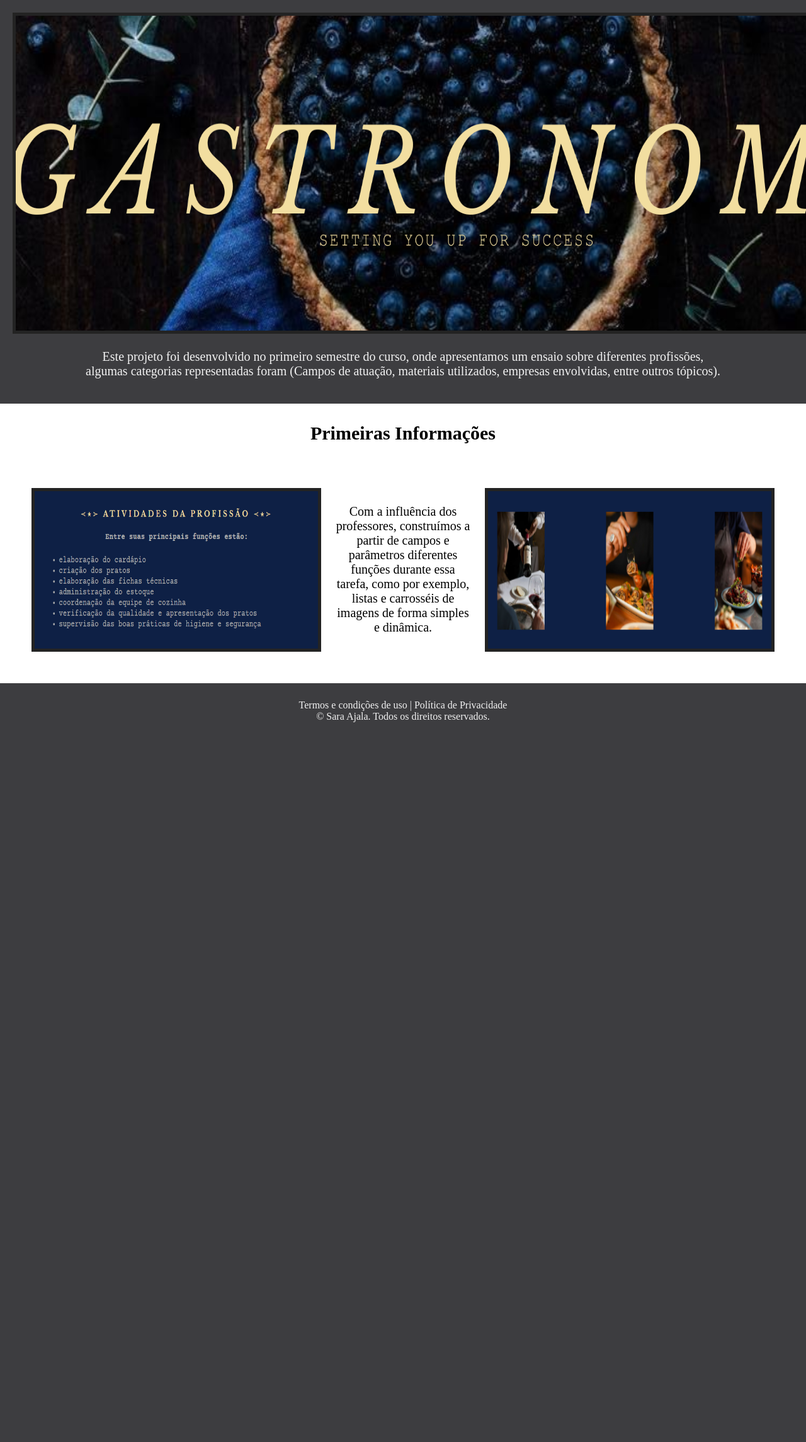
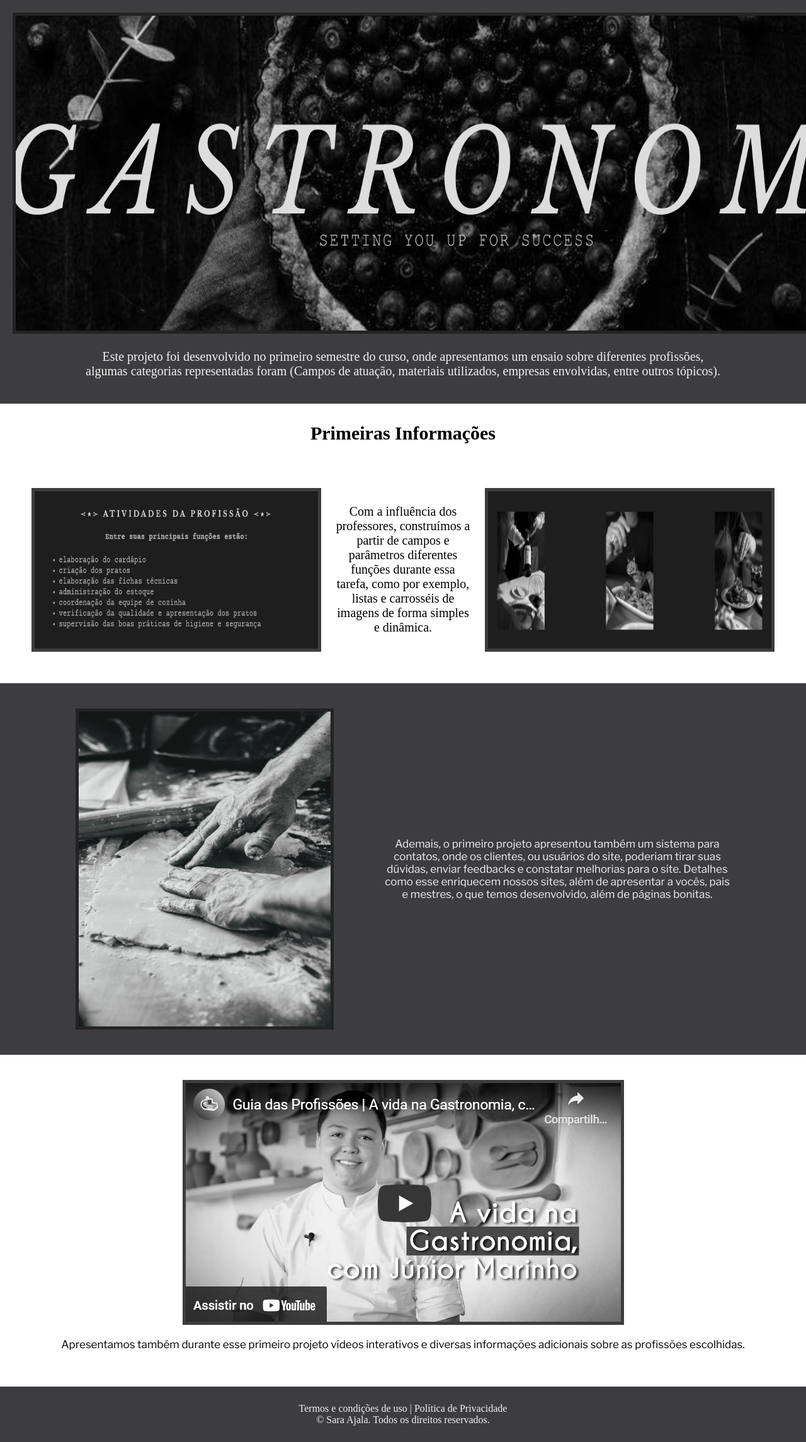
Before and after one commit to RobertoHenryck/Evolucao, a PHP site: page /primeiroprojeto.php in a window 1280 px wide; the page is wider, and only the part inside the window is pictured. Shown: the part 147-2437 px from the top of that part at 63% size. Before the commit the page ends 1294 px from the top of that part, so only its background shows below. Run offline with PHP 8.4, Linux system fonts and the light colour scheme; some web fonts are replaced.

Commit message:
término da página primeiro projeto e alterações de coloração nas imagens

```diff
--- a/Sara/primeiroprojeto.php
+++ b/Sara/primeiroprojeto.php
@@ -28,12 +28,21 @@
 
     <section class="inform5">
         <h3 class="subtitulo3">Primeiras Informações</h3>
-
         <div class="content-wrapper">
-            <img class="imgprofissoes" src="img/Captura de tela 2024-11-21 151238.png" alt="profissões">
+            <img class="imgprofissoes" src="img/Captura de tela 2024-11-21 15123.png" alt="profissões">
             <p>Com a influência dos professores, construímos a partir de campos e parâmetros diferentes funções durante essa tarefa, como por exemplo, listas e carrosséis de imagens de forma simples e dinâmica.</p>
             <img class="imgprofissoes" src="img/carrossel.png" alt="carrossel">
         </div>
+    </section>
+
+    <section class="inform6">
+        <img class="imgprojeto2" src="img/cozinhando.jpg" alt="cozinhando">
+        <p class="textoprojeto">Ademais, o primeiro projeto apresentou também um sistema para contatos, onde os clientes, ou usuários do site, poderiam tirar suas dúvidas, enviar feedbacks e constatar melhorias para o site. Detalhes como esse enriquecem nossos sites, além de apresentar a vocês, pais e mestres, o que temos desenvolvido, além de páginas bonitas.</p>
+    </section>
+
+    <section class="imform7">
+        <img class="imgprojeto3" src="img/video.png" alt="print vídeo">
+        <p>Apresentamos também durante esse primeiro projeto vídeos interativos e diversas informações adicionais sobre as profissões escolhidas.</p>
     </section>
 
     <footer class="rodape2">
--- a/Sara/style.css
+++ b/Sara/style.css
@@ -201,7 +201,7 @@
 .imgprofissoes{
     height: 250px;
     width: 450px;
-    border: 5px solid var(--color-text-black);
+    border: 5px solid var(--color-header);
 }
 
 .subtitulo3 {
@@ -226,3 +226,37 @@
     font-size: 20px;
     font-family: var(--fonte-secundaria);
 }
+
+.inform6{
+    background: var(--color-header);
+    display: flex;
+    justify-content: space-evenly;
+    align-items: center;
+    font-family: var(--font-secundaria);
+    font-size: 17px;
+    color: var(--color-text-light);
+    padding: 40px;
+    text-align: center;
+}
+
+.imgprojeto2{
+    width: 400px;
+    height: 500px;
+    border: 5px solid var(--color-text-black);
+}
+
+.textoprojeto{
+    max-width: 550px;
+}
+
+.imform7{
+    padding: 40px;
+    text-align: center;
+    align-items: center;
+    font-family: var(--font-secundaria);
+    font-size: 17px;
+}
+
+.imgprojeto3{
+    border: 5px solid var(--color-header);
+}
```
Also changed, not shown: Sara/img/Captura de tela 2024-11-21 15123.png (added), Sara/img/Captura de tela 2024-11-21 151238.png (deleted), Sara/img/carrossel.png, Sara/img/cozinhando.jpg (added), Sara/img/fundo.png, Sara/img/video.png (added).
